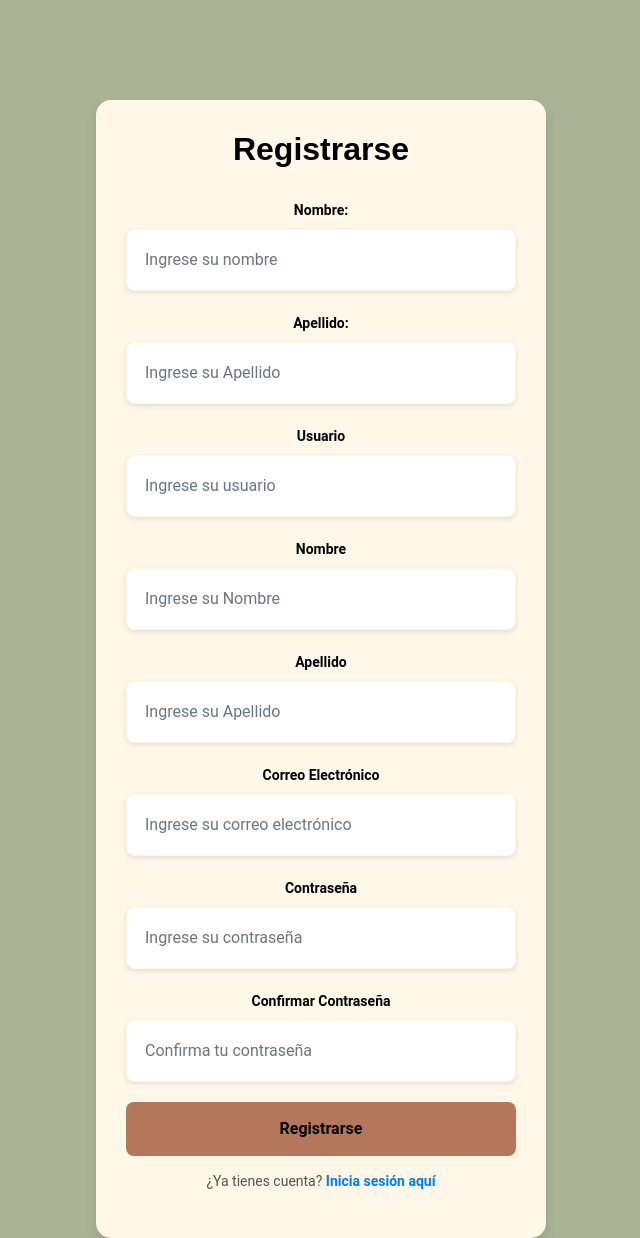
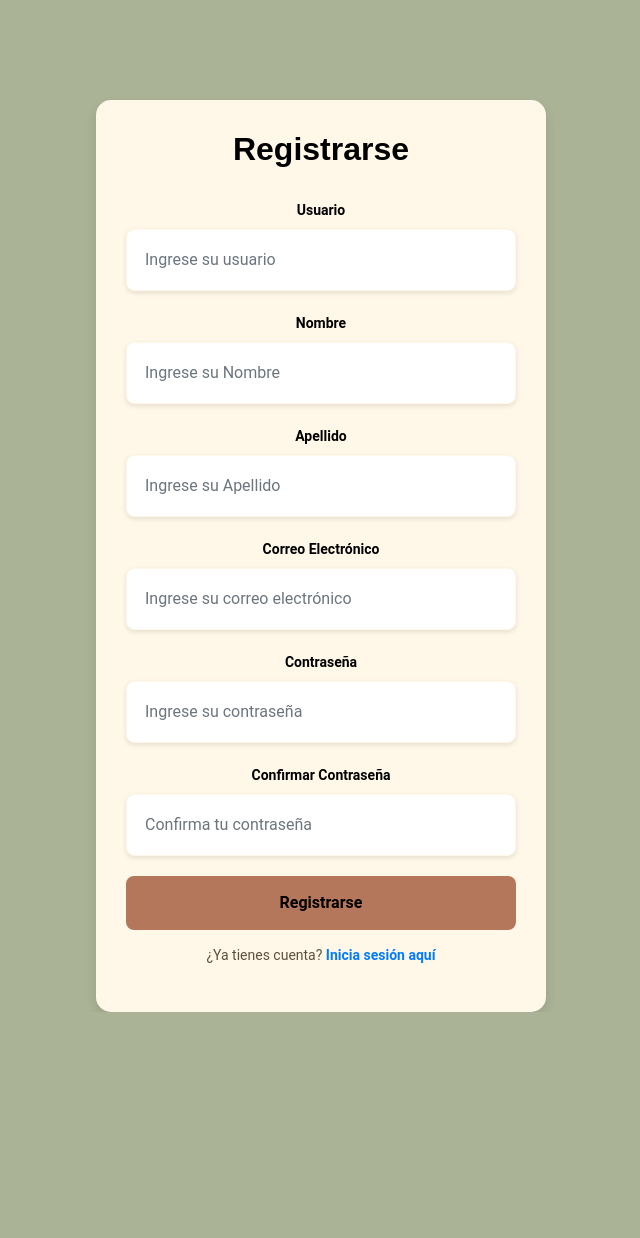
Before and after one commit to scarlett-gm/Rincon-Temerario-del-Cafe, a Flask app: page /register in a window 1280 px wide. Shown: the whole page, without its empty margins (319-959 px from the left). After the commit the page ends 1012 px from the top, so only its background shows below. Run offline with Flask 3, Linux system fonts and the light colour scheme.

Commit message:
Update register.html

```diff
--- a/Temerarios/templates/register.html
+++ b/Temerarios/templates/register.html
@@ -10,14 +10,6 @@
 <div class="register-container">
         <h2>Registrarse</h2>
         <form action="/register" method="post">
-            <div class="mb-3">
-                <label for="username" class="form-label">Nombre:</label>
-                <input type="text" class="form-control" id="nombre" placeholder="Ingrese su nombre" name="Nombre" required>
-            </div>
-            <div class="mb-3">
-                <label for="username" class="form-label">Apellido:</label>
-                <input type="text" class="form-control" id="Apellido" placeholder="Ingrese su Apellido" name="Apellido" required>
-            </div>
             <div class="mb-3">
                 <label for="username" class="form-label">Usuario</label>
                 <input type="text" class="form-control" id="username" placeholder="Ingrese su usuario" name="username" required>
```
